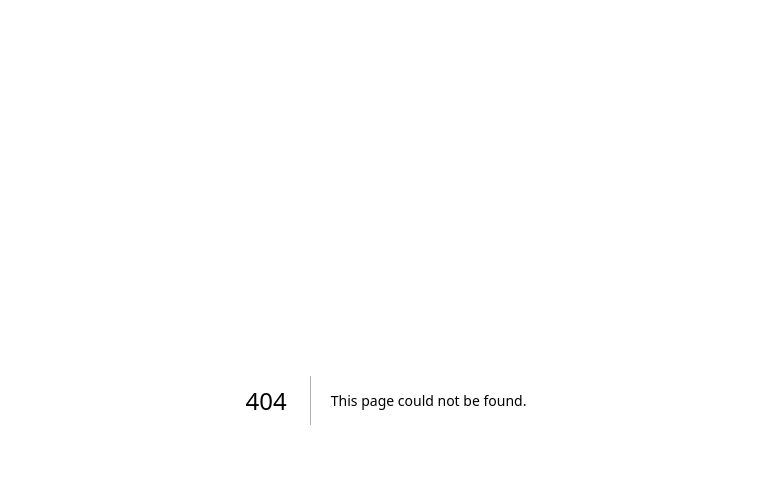
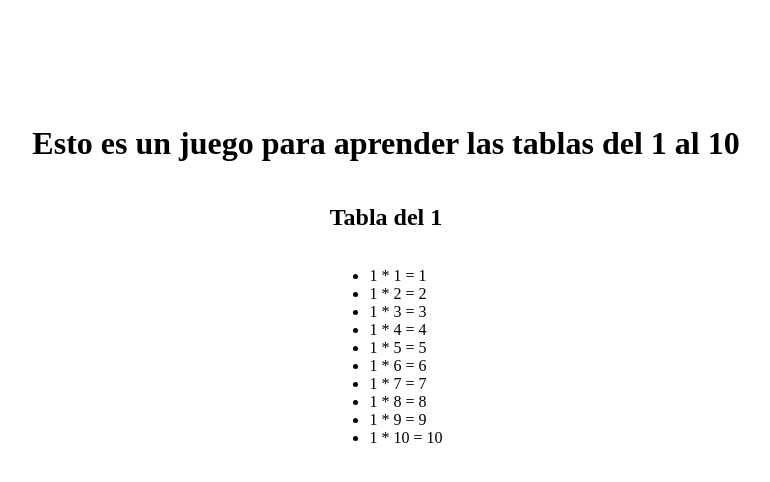
Before and after one commit to eaceto/benja.trex, a Next.js app: page /multiplicaciones in a window 1280 px wide. Before the commit this address had no page. Shown: the top 482 px of the page, without its empty margins (254-1024 px from the left). Built offline with nearby package versions, Linux system fonts and the light colour scheme.

Commit message:
Tabla del 1

```diff
--- a/app/page.tsx
+++ b/app/page.tsx
@@ -25,7 +25,7 @@ export default function Home() {
             <code className={styles.code}>Benjamín</code>
           </p>
         </div>
-        <Link href="/">
+        <Link href="/multiplicaciones">
           <div style={{backgroundColor: 'grey', opacity: 0.9, padding: 16, borderRadius: 8}}>
           <code className={styles.code}>Jugar a la multiplicación</code>
           </div>
--- /dev/null
+++ b/pages/multiplicaciones.tsx
@@ -0,0 +1,32 @@
+import { Inter } from '@next/font/google'
+import styles from '../app/page.module.css'
+
+
+export default function Multiplicaciones() {
+    return (
+        <div>
+            <main className={styles.main} style={{zIndex: 1}}>
+                <h1>
+                    Esto es un juego para aprender las tablas del 1 al 10
+                </h1>
+                <h2>
+                    Tabla del 1
+                </h2>
+                <div>
+                    <ul>
+                        <li>1 * 1 = 1</li>
+                        <li>1 * 2 = 2</li>
+                        <li>1 * 3 = 3</li>
+                        <li>1 * 4 = 4</li>
+                        <li>1 * 5 = 5</li>
+                        <li>1 * 6 = 6</li>
+                        <li>1 * 7 = 7</li>
+                        <li>1 * 8 = 8</li>
+                        <li>1 * 9 = 9</li>
+                        <li >1 * 10 = 10</li>
+                    </ul>
+                </div>
+            </main>
+        </div>
+    )
+}
```
